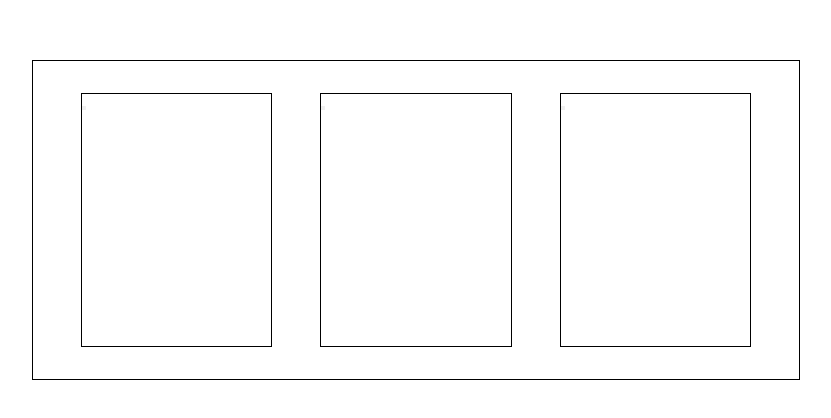
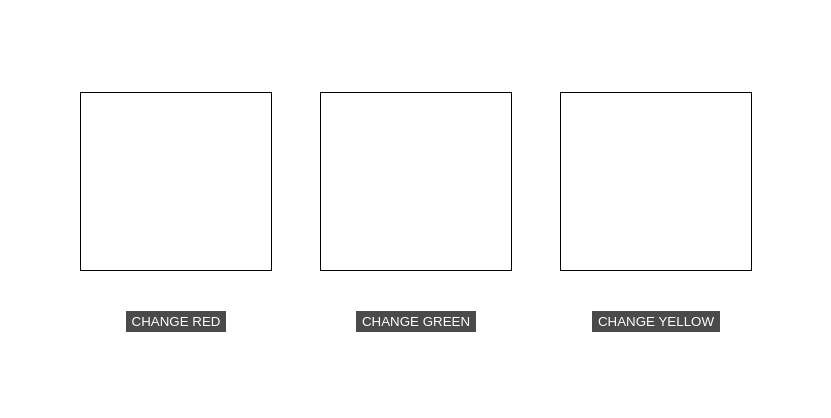
Before and after one commit to guillerdev97/basic-exercises-javascript, a plain HTML site: page dom-manipulation/index.html in a window 1280 px wide. Shown: the part 180-598 px from the top of the page, without its empty margins (224-1055 px from the left). Drawn offline with Linux system fonts and the light colour scheme.

Commit message:
html and css finished

```diff
--- a/dom-manipulation/index.html
+++ b/dom-manipulation/index.html
@@ -13,18 +13,18 @@
     <main>
         <section id="colors-section">
             <div class="box-section">
-                <div class="box-colors"></div>
-                <button type="button" class="btn"></button>
+                <div id="red" class="box-colors"></div>
+                <button type="button" class="btn">CHANGE RED</button>
             </div>
 
             <div class="box-section">
-                <div class="box-colors"></div>
-                <button type="button" class="btn"></button>
+                <div id="green" class="box-colors"></div>
+                <button type="button" class="btn">CHANGE GREEN</button>
             </div>
 
             <div class="box-section">
-                <div class="box-colors"></div>
-                <button type="button" class="btn"></button>
+                <div id="yellow" class="box-colors"></div>
+                <button type="button" class="btn">CHANGE YELLOW</button>
             </div>
         </section>
     </main>
--- a/dom-manipulation/styles.css
+++ b/dom-manipulation/styles.css
@@ -20,12 +20,36 @@ body {
   align-items: center;
   width: 60vw;
   height: 40vh;
-  border: 1px solid black;
 }
 
 /* box-section */
 .box-section {
+  display: flex;
+  flex-direction: column;
+  justify-content: space-between;
+  align-items: center;
   width: 25%;
   height: 80%;
+}
+
+/* box-colors */
+.box-colors {
+  width: 100%;
+  height: 70%;
   border: 1px solid black;
 }
+
+/* btn */
+.btn {
+  cursor: pointer;
+  margin-bottom: 2vh;
+  padding: 3px 6px;
+  color: white;
+  background-color: rgba(0, 0, 0, 0.71);
+  border: none;
+  transition: all 0.2s ease-in;
+}
+.btn:hover {
+  background-color: black;
+  border-radius: 3px;
+}
```
